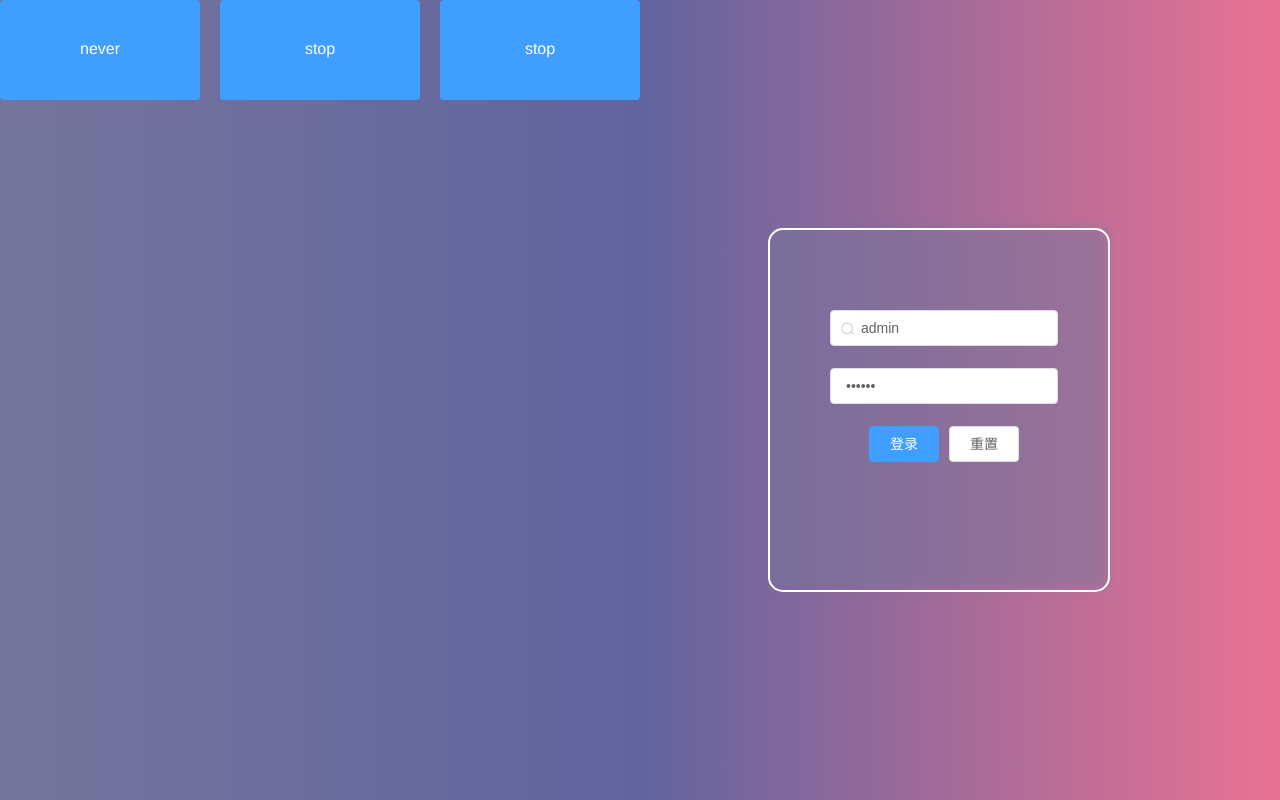
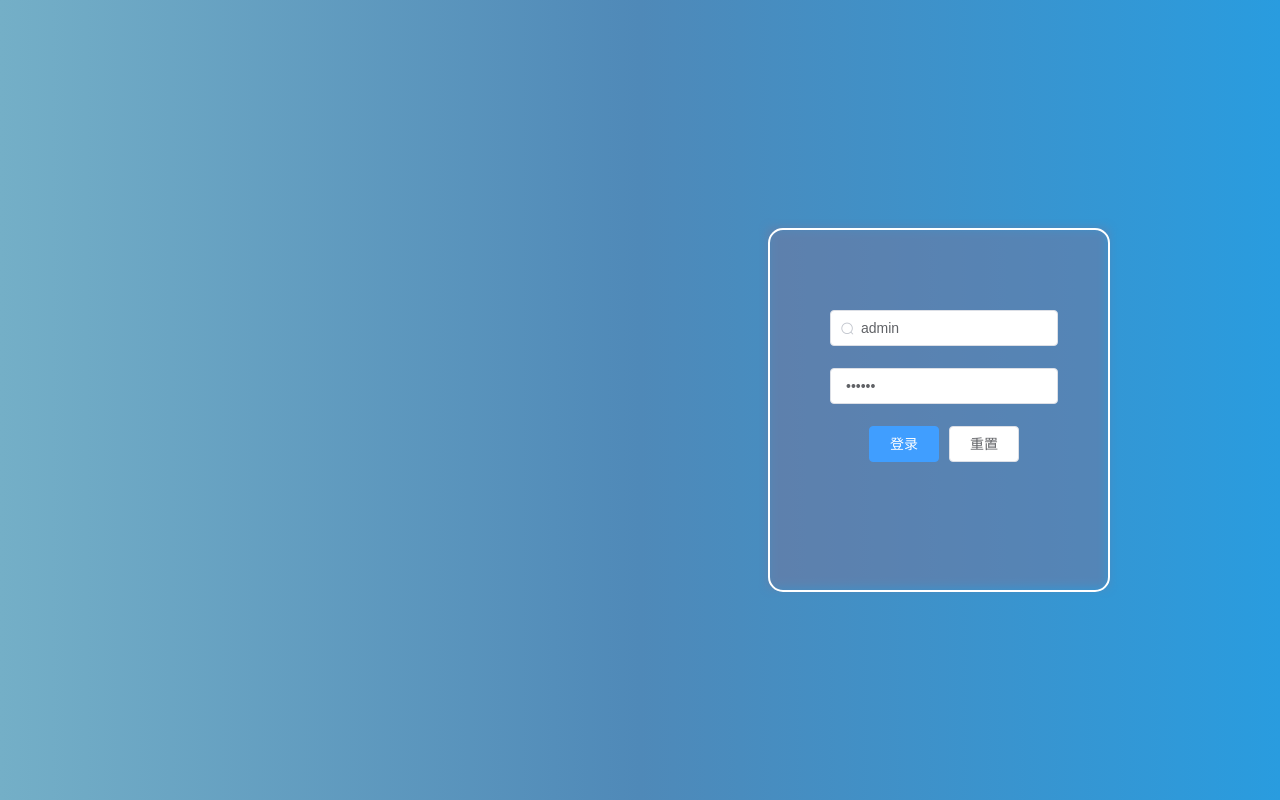
Before and after one commit to xiewenwen/health_vue, a Vue app: page /#/login in a window 1280 px wide. Built offline with nearby package versions, Linux system fonts and the light colour scheme.

Commit message:
🎨 修改二级菜单以及适配用户信息列表

```diff
--- a/src/components/Home.vue
+++ b/src/components/Home.vue
@@ -28,11 +28,11 @@
             </template>
             <!-- 二级菜单 -->
             <el-menu-item
-              :index="sub.path"
+              :index="sub.spath"
               v-for="sub in menu.subMenuList"
               :key="sub.id"
-              @click="savePath(sub.path)"
-              >{{ sub.title }}</el-menu-item
+              @click="savePath(sub.spath)"
+              >{{ sub.stitle }}</el-menu-item
             >
           </el-submenu>
         </el-menu>
--- a/src/components/Login.vue
+++ b/src/components/Login.vue
@@ -1,7 +1,7 @@
 <template>
   <div class="login_container">
-      <div style="display: flex; height: 100px;">
-      <transition name="el-zoom-in-center">
+    <div style="display: flex; height: 100px">
+      <!-- <transition name="el-zoom-in-center">
         <div v-show="show2" class="transition-box">never</div>
       </transition>
 
@@ -11,11 +11,17 @@
 
       <transition name="el-zoom-in-bottom">
         <div v-show="show2" class="transition-box">stop</div>
-      </transition>
+      </transition> -->
     </div>
     <div class="login_box"></div>
     <div class="login_form">
-        <el-form class="form_style"  ref="form" :model="form" label-width="60px" size="medium">
+      <el-form
+        class="form_style"
+        ref="form"
+        :model="form"
+        label-width="60px"
+        size="medium"
+      >
         <el-form-item prop="username">
           <el-input v-model="form.username"
             ><i slot="prefix" class="el-input__icon el-icon-search"></i
@@ -31,7 +37,6 @@
       </el-form>
     </div>
   </div>
-
 </template>
 
 <script>
@@ -41,41 +46,40 @@ export default {
     return {
       form: {
         username: "admin",
-        password: "123456"
+        password: "123456",
       },
-      show2: false
+      show2: false,
     };
   },
   methods: {
     onSubmit() {
       //验证前端的输入
-        this.$refs.form.validate( async valid=>{
-            console.log(valid)
+      this.$refs.form.validate(async (valid) => {
+        console.log(valid);
         //解析服务端得到的返回数据
-            const {data:res} = await this.$http.post("login",this.form)
-            console.log('收到返回值====='+res)
+        const { data: res } = await this.$http.post("login", this.form);
+        console.log("收到返回值=====" + res);
         //通过返回值来确定是否
-            if(res.code===200){
-              this.$message.success("success")
-               localStorage.setItem("user",res.user)
+        if (res.code === 200) {
+          this.$message.success("success");
+          localStorage.setItem("user", res.user);
           //控制路由跳转到对应home组件下
-                this.$router.push({path:'/home'})
-            }else{
+          this.$router.push({ path: "/home" });
+        } else {
           this.$message.error(res.msg);
         }
-        })
+      });
     },
-    reset(){
+    reset() {
       //重置表表单需要在表单item下指定props的名字
       this.$refs.form.resetFields();
-    }
     },
-  mounted(){
-    setInterval(()=>{
-      this.show2=true;
-    },800)
-
-  }
+  },
+  mounted() {
+    setInterval(() => {
+      this.show2 = true;
+    }, 800);
+  },
 };
 </script>
 
@@ -88,12 +92,11 @@ export default {
   left: 60%;
   margin-top: 10%;
   z-index: 999;
-  border-radius:15px;
-  border:2px solid white;
-
+  border-radius: 15px;
+  border: 2px solid white;
 }
 
-.form_style{
+.form_style {
   margin-top: 80px;
   margin-right: 50px;
   padding: 0;
@@ -107,25 +110,22 @@ export default {
   z-index: 1;
   position: absolute;
   background-color: #74759b;
-  opacity:0.5;
+  opacity: 0.5;
   // 毛玻璃控制效果
   filter: blur(5px);
-
-
 }
 .login_container {
   margin-top: 0px;
   height: 100%;
   width: 100%;
-  background-image: linear-gradient(to right,#74759b,#61649f,#ea7293);
-
+  background-image: linear-gradient(to right, #74afc7, #4f89b8, #299cdf);
 }
 .transition-box {
   margin-bottom: 0px;
   width: 200px;
   height: 100px;
   border-radius: 4px;
-    background-color: #409EFF;
+  background-color: #409eff;
   text-align: center;
   color: #fff;
   padding: 40px 20px;
--- a/src/components/admin/UserList.vue
+++ b/src/components/admin/UserList.vue
@@ -1,9 +1,9 @@
 <template>
   <div>
     <el-breadcrumb separator="/">
-      <el-breadcrumb-item :to="{ path: '/home' }">首页</el-breadcrumb-item>
-      <el-breadcrumb-item>权限管理</el-breadcrumb-item>
-      <el-breadcrumb-item>用户列表</el-breadcrumb-item>
+      <!-- <el-breadcrumb-item :to="{ path: '/home' }">首页</el-breadcrumb-item>
+      <el-breadcrumb-item>权限管理</el-breadcrumb-item> -->
+      <el-breadcrumb-item>居民信息列表</el-breadcrumb-item>
     </el-breadcrumb>
     <div>
       <el-card class="box-card">
```
Lines whose indentation alone changed are shown as unchanged.
